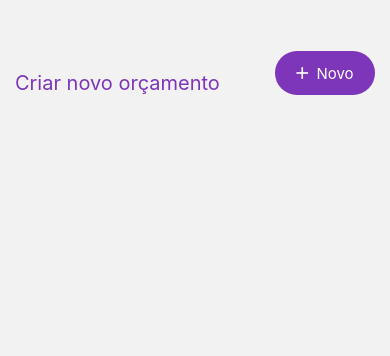
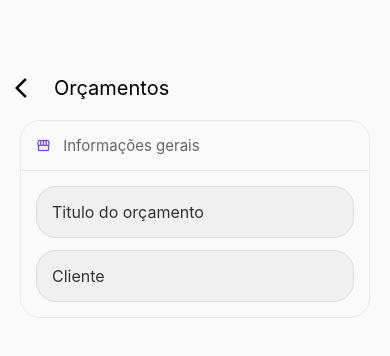
Before and after one commit to ArthurOliveira18/Orcamentos-Rockeatseat, a React Native app: screen /createBudget in a window 390 px wide. Shown: the top 356 px of the page. Built offline with nearby package versions, Linux system fonts and the light colour scheme.

Commit message:
Feito as alterações de troca de página do Header pro Create Budget, e feito os inputs para adicionar o Titulo do budget e o nome do cliente

```diff
--- a/App.tsx
+++ b/App.tsx
@@ -1,19 +1,26 @@
 import React from 'react';
 import { StyleSheet, Text, View } from 'react-native';
-import { NavigationContainer } from '@react-navigation/native';
-
-// Importação de páginas de funcionalidade
-import { Home } from '@/app/Home/home';
+// 1. Importamos o DefaultTheme aqui
+import { NavigationContainer, DefaultTheme } from '@react-navigation/native';
 
 import { StackRoutes } from '@/routes/stackRoutes';
 
+// 2. Criamos o nosso tema customizado
+const meuTema = {
+  ...DefaultTheme,
+  colors: {
+    ...DefaultTheme.colors,
+    background: '#fafafa',
+  },
+};
+
 export default function App() {
   return (
-    <NavigationContainer>
+    // 3. Passamos o nosso tema para o navegador
+    <NavigationContainer theme={meuTema}>
 
       <StackRoutes />
 
     </NavigationContainer>
   );
-
 }
--- a/app.json
+++ b/app.json
@@ -2,6 +2,9 @@
   "expo": {
     "name": "orcamentos",
     "slug": "orcamentos",
-    "version": "1.0.0"
+    "version": "1.0.0",
+    "plugins": [
+      "expo-font"
+    ]
   }
 }
--- a/package.json
+++ b/package.json
@@ -9,10 +9,12 @@
     "web": "expo start --web"
   },
   "dependencies": {
+    "@expo-google-fonts/lato": "^0.4.1",
     "@expo/vector-icons": "^15.0.2",
     "@react-navigation/native": "^7.1.33",
     "@react-navigation/native-stack": "^7.14.4",
     "expo": "~55.0.4",
+    "expo-font": "~55.0.4",
     "expo-status-bar": "~55.0.4",
     "react": "19.2.0",
     "react-native": "0.83.2"
--- a/src/app/Home/home.tsx
+++ b/src/app/Home/home.tsx
@@ -1,21 +1,13 @@
-import { View, Text,StyleSheet } from "react-native";
+import { View, Text} from "react-native";
 import { Header } from "@/components/Header/header"
 
 
 export function Home() {
     return (
-        <View style = { styles.container}>
-            <Header title="Orçamentos" subTitle="teste"  isActive =  {false} />
+        <View >
+            <Header title="Orçamentos" subTitle="teste"  isActive =  {false}  showBotton = {true} showBackButton={false} isNotHome = {false} />
 
         </View>
 
     )
 }
-
-// Criamos o estilo da Home aqui embaixo
-const styles = StyleSheet.create({
-    container: {
-
-
-    }
-});
--- a/src/app/createBudget/createBudget.tsx
+++ b/src/app/createBudget/createBudget.tsx
@@ -1,13 +1,16 @@
 import { View, Text, TextProps } from "react-native";
 
 import { Header } from "@/components/Header/header";
+import { InformationBudget } from "@/components/InformationBudget/informationBudget";
 
 
 
 export function CreateBudget(){
     return(
         <View>
-            <Header title="Criar novo orçamento" subTitle="Não vai aparecer mesmo" isActive = {false} />
+            <Header title="Orçamentos" subTitle="Não vai aparecer mesmo" isActive = {false} showBotton = {false} showBackButton={true} isNotHome = {true} />
+
+            <InformationBudget/>
         </View>
     )
 }
--- a/src/components/Button/style.ts
+++ b/src/components/Button/style.ts
@@ -9,7 +9,7 @@ export const styles = StyleSheet.create({
     },
 
     NewBudget:{
-        backgroundColor:"#7d35b9",
+        backgroundColor:"#6A46EB",
         width:100,
         justifyContent: "center",
         alignItems: "center",
--- a/src/components/Header/header.tsx
+++ b/src/components/Header/header.tsx
@@ -1,31 +1,69 @@
-import { Text, TextProps } from "react-native";
-import { styles } from "@/components/Header/style"
+import { Text, TextProps, TouchableOpacity, View } from "react-native";
+import { MaterialIcons } from "@expo/vector-icons";
+import { useNavigation } from "@react-navigation/native";
+
 
 import { Button } from "@/components/Button/Button"
-import { View } from "react-native";
+import { styles } from "@/components/Header/style"
+import { use } from "react";
+
 
 type Props = TextProps & {
     title: string,
     subTitle: string,
-    isActive: boolean
+    isActive: boolean,
+    showBotton: boolean,
+    showBackButton: boolean,
+    isNotHome: boolean,
+
 }
 
-export function Header({ title, subTitle, isActive, ...rest }: Props) {
+export function Header({ title, subTitle, isActive, showBotton, showBackButton, isNotHome, ...rest }: Props) {
+
+    const navigation = useNavigation()
+
     return (
         <View style={styles.viewHeader}>
-            <Text style={styles.title}  {...rest} >
+
+            <View style={styles.viewBudget}>
+                {showBackButton && (
+                    <TouchableOpacity onPress={() => navigation.goBack()}>
+                        <MaterialIcons name="arrow-back-ios" size={24} />
+                    </TouchableOpacity>
+                )}
+
+
+                <Text
+                style =
+                {[styles.titleBudget,
+                    //  Aqui estou fazendo uma verificação junto ao estilo, se for true o isNotHome, então vai mostrar o estilo da página budget
+                    isNotHome ? styles.titleBudget : styles.title
+                ]}>
+
                 {title}
-            </Text>
+
+                </Text>
+
+            </View>
+
+
 
             {isActive && (
                 <Text style={styles.subTitle}>
                     {subTitle}
+
                 </Text>
 
 
             )}
 
-            <Button/>
+            {showBotton && (
+                <Button />
+            )}
+
+
+
+
         </View>
     )
 }
--- a/src/components/Header/style.ts
+++ b/src/components/Header/style.ts
@@ -5,7 +5,7 @@ export const styles = StyleSheet.create({
         marginTop:45,
         marginLeft: 15,
         fontSize: 20,
-        color:"#7d35b9",
+        color:"#6A46EB",
         marginBottom:5,
     },
     subTitle:{
@@ -19,5 +19,17 @@ export const styles = StyleSheet.create({
         alignItems:"flex-end",
         height:100,
 
+    },
+
+    viewBudget:{
+        flexDirection: "row",
+        alignItems:"center",
+        gap: 15,
+        marginLeft: 15
+    },
+
+    titleBudget:{
+        color: "#000",
+        fontSize: 20
     }
 })
--- /dev/null
+++ b/src/components/InformationBudget/informationBudget.tsx
@@ -0,0 +1,22 @@
+import { View, Text, TextInput } from "react-native";
+import { MaterialIcons } from "@expo/vector-icons";
+
+
+import { Header } from "../Header/header";
+import { styles } from "./style"
+
+export function InformationBudget() {
+    return (
+        <View style={styles.viewInfo}>
+            <View style={styles.viewInfoIcon}>
+                <MaterialIcons name="storefront" size={15} style={{ color: "#6A46EB" }} />
+                <Text style={styles.textInfo}> Informações gerais</Text>
+            </View>
+            <View style={styles.divider} />
+            <View style={styles.viewInput}>
+                <TextInput style={styles.textInput} placeholder="Titulo do orçamento" />
+                <TextInput style={styles.textInput} placeholder="Cliente" />
+            </View>
+        </View>
+    )
+}
--- /dev/null
+++ b/src/components/InformationBudget/style.ts
@@ -0,0 +1,50 @@
+import { StyleSheet } from "react-native";
+
+export const styles = StyleSheet.create({
+    viewInfo: {
+        marginTop: 20,
+        marginHorizontal: 20, // Margem para a caixa não encostar nas bordas da tela
+        backgroundColor: "#FAFAFA",
+        borderColor: "#eaeaea",
+        borderWidth: 1,
+        borderRadius: 20,
+        paddingVertical: 15, // Mantemos o respiro apenas em cima e embaixo
+        // Note: sem paddingHorizontal aqui para a linha encostar nos cantos!
+    },
+
+    viewInfoIcon: {
+        flexDirection: "row",
+        alignItems: "center",
+        paddingHorizontal: 15, // O recuo do ícone e texto agora fica aqui
+        gap: 8
+    },
+
+    textInfo: {
+        fontSize: 15,
+        color: "#00000099",
+
+    },
+
+    divider: {
+        height: 1,
+        backgroundColor: "#eaeaea",
+        marginVertical: 15, // Espaço entre o título e os inputs
+        width: "100%", // Agora ela vai encostar nas bordas da viewInfo
+    },
+
+    viewInput: {
+        paddingHorizontal: 15, // O recuo dos inputs agora fica aqui
+        gap: 12, // Espaço entre o input de Título e o de Cliente
+    },
+
+    textInput: {
+        backgroundColor: "#F0F0F0",
+        borderRadius: 20,
+        borderColor: "#dedede",
+        borderWidth: 1,
+        fontSize: 16,
+        padding: 15,
+        color: "#333",
+        textAlign: "left"
+    }
+});
```
Also changed, not shown: 1 other file (tests, documents, lock files or other folders).
